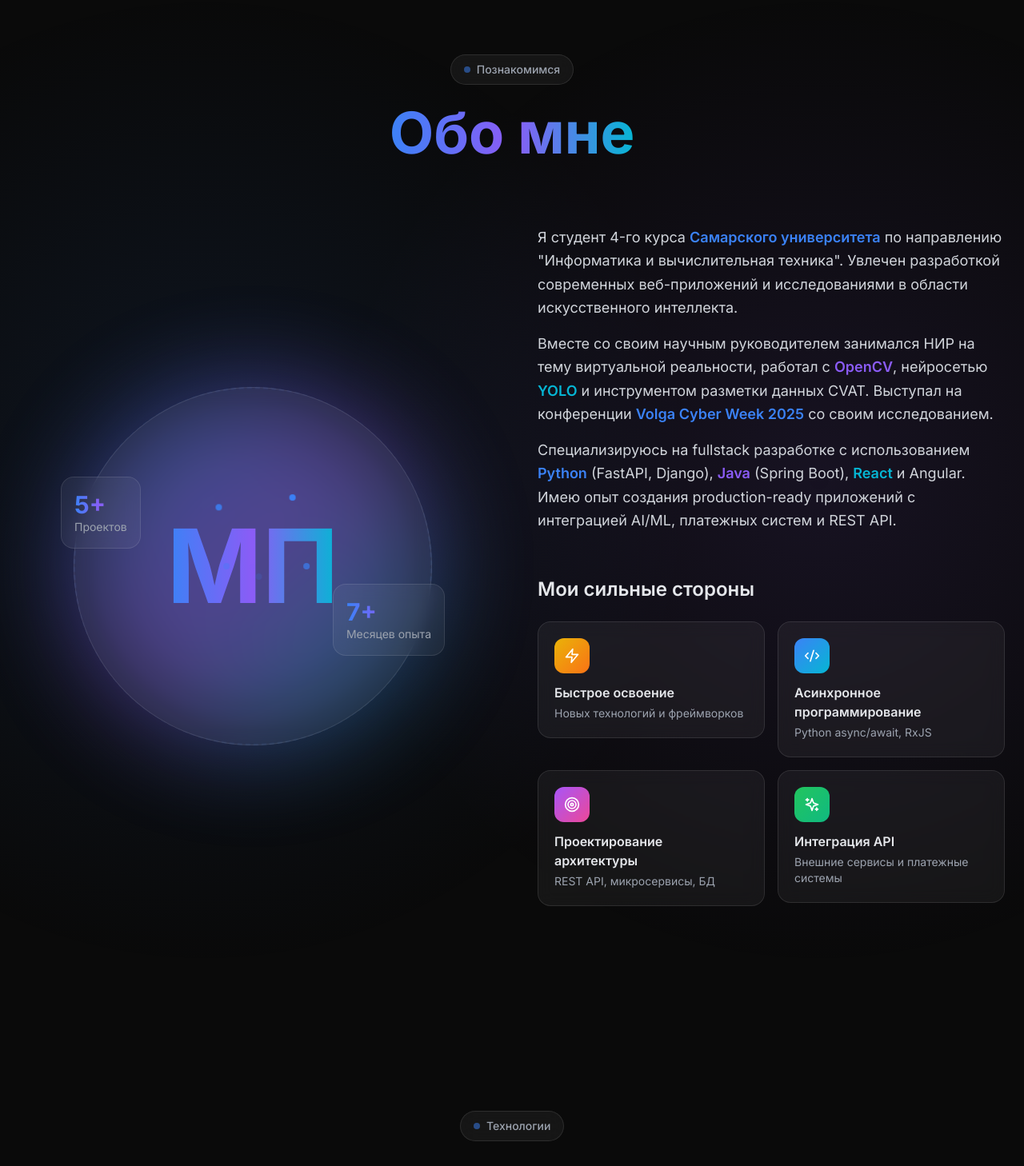
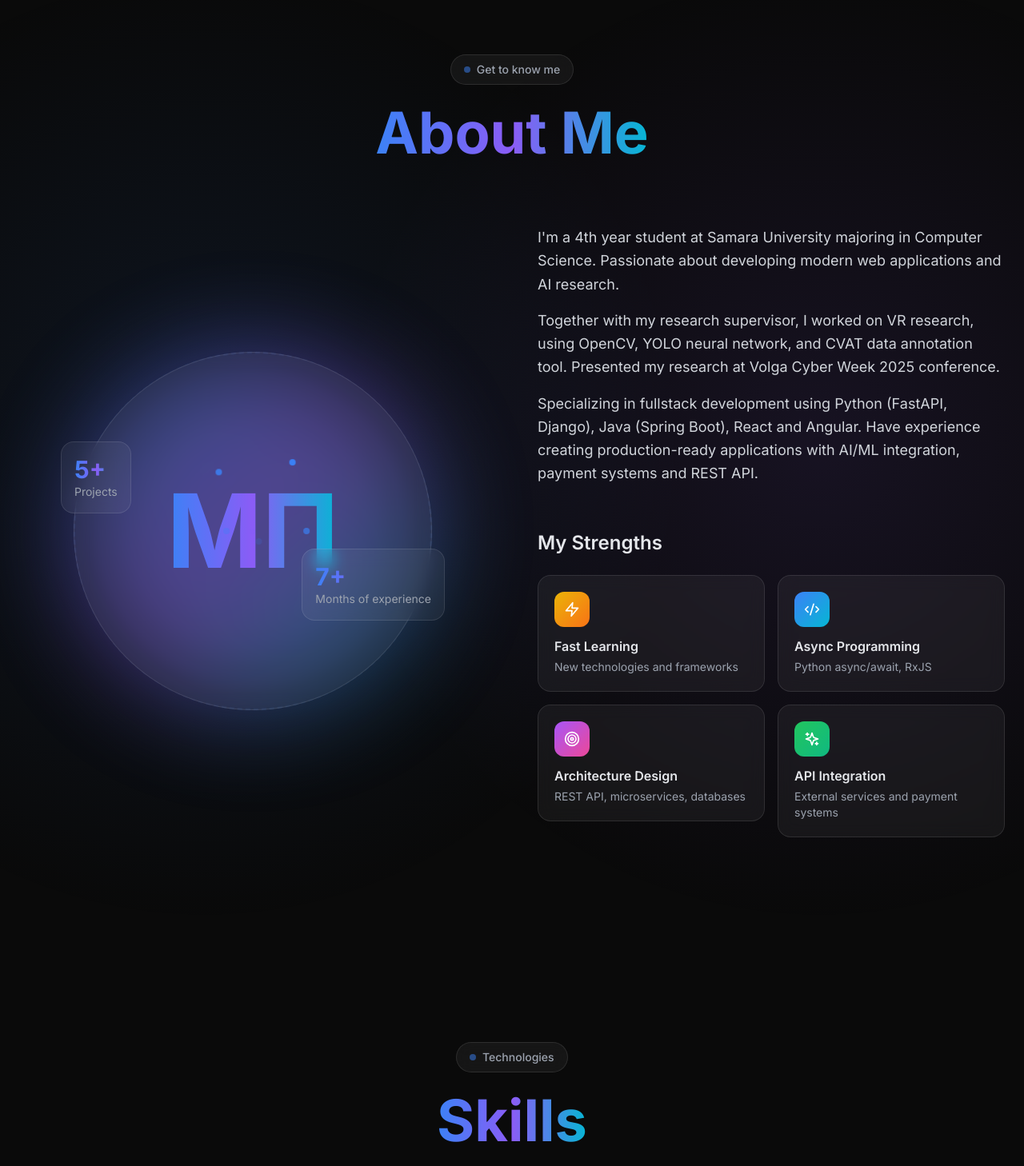
Before and after one commit to pakhomovmd/portfolio-website, a Next.js app: page / in a window 1280 px wide. Shown: the part 860-2318 px from the top of the page at 80% size. Built offline with nearby package versions, Linux system fonts and the light colour scheme.

Commit message:
Translate all sections to EN/RU

```diff
--- a/components/sections/About.tsx
+++ b/components/sections/About.tsx
@@ -4,8 +4,10 @@ import { motion, useScroll, useTransform } from 'framer-motion'
 import { useInView } from 'framer-motion'
 import { useRef } from 'react'
 import { Code2, Sparkles, Zap, Target } from 'lucide-react'
+import { useLanguage } from '@/contexts/LanguageContext'
 
 export default function About() {
+  const { t } = useLanguage()
   const ref = useRef(null)
   const isInView = useInView(ref, { once: true, margin: '-100px' })
 
@@ -19,26 +21,26 @@ export default function About() {
   const strengths = [
     {
       icon: Zap,
-      title: 'Быстрое освоение',
-      description: 'Новых технологий и фреймворков',
+      title: t.about.strengths.learning.title,
+      description: t.about.strengths.learning.description,
       gradient: 'from-yellow-500 to-orange-500'
     },
     {
       icon: Code2,
-      title: 'Асинхронное программирование',
-      description: 'Python async/await, RxJS',
+      title: t.about.strengths.async.title,
+      description: t.about.strengths.async.description,
       gradient: 'from-blue-500 to-cyan-500'
     },
     {
       icon: Target,
-      title: 'Проектирование архитектуры',
-      description: 'REST API, микросервисы, БД',
+      title: t.about.strengths.architecture.title,
+      description: t.about.strengths.architecture.description,
       gradient: 'from-purple-500 to-pink-500'
     },
     {
       icon: Sparkles,
-      title: 'Интеграция API',
-      description: 'Внешние сервисы и платежные системы',
+      title: t.about.strengths.integration.title,
+      description: t.about.strengths.integration.description,
       gradient: 'from-green-500 to-emerald-500'
     }
   ]
@@ -65,7 +67,7 @@ export default function About() {
               className="inline-flex items-center gap-2 px-4 py-2 glass rounded-full mb-6"
             >
               <span className="w-2 h-2 bg-primary rounded-full animate-pulse" />
-              <span className="text-sm font-medium text-gray-400">Познакомимся</span>
+              <span className="text-sm font-medium text-gray-400">{t.about.badge}</span>
             </motion.div>
 
             <motion.h2
@@ -74,7 +76,7 @@ export default function About() {
               transition={{ delay: 0.3, duration: 0.8 }}
               className="text-5xl md:text-7xl font-bold mb-6"
             >
-              <span className="gradient-text">Обо мне</span>
+              <span className="gradient-text">{t.about.title}</span>
             </motion.h2>
           </div>
 
@@ -142,7 +144,7 @@ export default function About() {
                   className="absolute -left-4 top-1/4 glass p-4 rounded-2xl border border-white/10"
                 >
                   <div className="text-3xl font-bold gradient-text">5+</div>
-                  <div className="text-sm text-gray-400">Проектов</div>
+                  <div className="text-sm text-gray-400">{t.about.projects}</div>
                 </motion.div>
 
                 <motion.div
@@ -152,7 +154,7 @@ export default function About() {
                   className="absolute -right-4 bottom-1/4 glass p-4 rounded-2xl border border-white/10"
                 >
                   <div className="text-3xl font-bold gradient-text">7+</div>
-                  <div className="text-sm text-gray-400">Месяцев опыта</div>
+                  <div className="text-sm text-gray-400">{t.about.experience}</div>
                 </motion.div>
               </div>
             </motion.div>
@@ -171,9 +173,7 @@ export default function About() {
                   transition={{ delay: 0.7 }}
                   className="text-lg text-gray-300 leading-relaxed"
                 >
-                  Я студент 4-го курса <span className="text-primary font-semibold">Самарского университета</span> по направлению
-                  &quot;Информатика и вычислительная техника&quot;. Увлечен разработкой современных веб-приложений
-                  и исследованиями в области искусственного интеллекта.
+                  {t.about.paragraph1}
                 </motion.p>
 
                 <motion.p
@@ -182,10 +182,7 @@ export default function About() {
                   transition={{ delay: 0.8 }}
                   className="text-lg text-gray-300 leading-relaxed"
                 >
-                  Вместе со своим научным руководителем занимался НИР на тему виртуальной реальности,
-                  работал с <span className="text-secondary font-semibold">OpenCV</span>, нейросетью <span className="text-accent font-semibold">YOLO</span> и
-                  инструментом разметки данных CVAT. Выступал на конференции{' '}
-                  <span className="text-primary font-semibold">Volga Cyber Week 2025</span> со своим исследованием.
+                  {t.about.paragraph2}
                 </motion.p>
 
                 <motion.p
@@ -194,11 +191,7 @@ export default function About() {
                   transition={{ delay: 0.9 }}
                   className="text-lg text-gray-300 leading-relaxed"
                 >
-                  Специализируюсь на fullstack разработке с использованием{' '}
-                  <span className="text-primary font-semibold">Python</span> (FastAPI, Django),{' '}
-                  <span className="text-secondary font-semibold">Java</span> (Spring Boot),{' '}
-                  <span className="text-accent font-semibold">React</span> и Angular.
-                  Имею опыт создания production-ready приложений с интеграцией AI/ML, платежных систем и REST API.
+                  {t.about.paragraph3}
                 </motion.p>
               </div>
 
@@ -210,7 +203,7 @@ export default function About() {
                   transition={{ delay: 1 }}
                   className="text-2xl font-semibold mb-6 text-gray-200"
                 >
-                  Мои сильные стороны
+                  {t.about.strengthsTitle}
                 </motion.h3>
 
                 <div className="grid sm:grid-cols-2 gap-4">
--- a/components/sections/Contact.tsx
+++ b/components/sections/Contact.tsx
@@ -4,8 +4,10 @@ import { motion } from 'framer-motion'
 import { useInView } from 'framer-motion'
 import { useRef, useState } from 'react'
 import { Mail, Phone, MapPin, Send, CheckCircle, AlertCircle } from 'lucide-react'
+import { useLanguage } from '@/contexts/LanguageContext'
 
 export default function Contact() {
+  const { t } = useLanguage()
   const ref = useRef(null)
   const isInView = useInView(ref, { once: true, margin: '-100px' })
   const [formData, setFormData] = useState({
--- a/components/sections/Projects.tsx
+++ b/components/sections/Projects.tsx
@@ -4,6 +4,7 @@ import { motion, useScroll, useTransform } from 'framer-motion'
 import { useInView } from 'framer-motion'
 import { useRef, useState } from 'react'
 import { Github, ExternalLink, ArrowUpRight } from 'lucide-react'
+import { useLanguage } from '@/contexts/LanguageContext'
 
 const projects = [
   {
@@ -192,6 +193,7 @@ function ProjectCard({ project, index }: { project: typeof projects[0], index: n
 }
 
 export default function Projects() {
+  const { t } = useLanguage()
   const ref = useRef(null)
   const isInView = useInView(ref, { once: true, margin: '-100px' })
 
@@ -217,7 +219,7 @@ export default function Projects() {
               className="inline-flex items-center gap-2 px-4 py-2 glass rounded-full mb-6"
             >
               <span className="w-2 h-2 bg-primary rounded-full animate-pulse" />
-              <span className="text-sm font-medium text-gray-400">Избранные проекты</span>
+              <span className="text-sm font-medium text-gray-400">{t.projects.badge}</span>
             </motion.div>
 
             <motion.h2
@@ -226,7 +228,7 @@ export default function Projects() {
               transition={{ delay: 0.3, duration: 0.8 }}
               className="text-5xl md:text-7xl font-bold mb-6"
             >
-              <span className="gradient-text">Мои проекты</span>
+              <span className="gradient-text">{t.projects.title}</span>
             </motion.h2>
 
             <motion.p
@@ -235,7 +237,7 @@ export default function Projects() {
               transition={{ delay: 0.4, duration: 0.8 }}
               className="text-xl text-gray-400 max-w-2xl mx-auto"
             >
-              Коллекция проектов, демонстрирующих мои навыки в fullstack разработке, AI/ML и современных технологиях
+              {t.projects.description}
             </motion.p>
           </div>
 
@@ -261,7 +263,7 @@ export default function Projects() {
               whileTap={{ scale: 0.95 }}
               className="inline-flex items-center gap-2 px-8 py-4 glass hover:bg-white/10 rounded-full font-semibold transition-all duration-300 group"
             >
-              <span>Посмотреть все на GitHub</span>
+              <span>{t.projects.viewAll}</span>
               <motion.span
                 animate={{ x: [0, 5, 0] }}
                 transition={{ duration: 1.5, repeat: Infinity }}
--- a/components/sections/Skills.tsx
+++ b/components/sections/Skills.tsx
@@ -3,6 +3,7 @@
 import { motion } from 'framer-motion'
 import { useInView } from 'framer-motion'
 import { useRef } from 'react'
+import { useLanguage } from '@/contexts/LanguageContext'
 
 const skillsData = {
   Backend: [
@@ -41,6 +42,7 @@ const skillsData = {
 }
 
 export default function Skills() {
+  const { t } = useLanguage()
   const ref = useRef(null)
   const isInView = useInView(ref, { once: true, margin: '-100px' })
 
@@ -62,7 +64,7 @@ export default function Skills() {
               className="inline-flex items-center gap-2 px-4 py-2 glass rounded-full mb-6"
             >
               <span className="w-2 h-2 bg-primary rounded-full animate-pulse" />
-              <span className="text-sm font-medium text-gray-400">Технологии</span>
+              <span className="text-sm font-medium text-gray-400">{t.skills.badge}</span>
             </motion.div>
 
             <motion.h2
@@ -71,7 +73,7 @@ export default function Skills() {
               transition={{ delay: 0.3, duration: 0.8 }}
               className="text-5xl md:text-7xl font-bold mb-6"
             >
-              <span className="gradient-text">Навыки</span>
+              <span className="gradient-text">{t.skills.title}</span>
             </motion.h2>
 
             <motion.p
@@ -80,7 +82,7 @@ export default function Skills() {
               transition={{ delay: 0.4, duration: 0.8 }}
               className="text-xl text-gray-400 max-w-2xl mx-auto"
             >
-              Технологии и инструменты, с которыми я работаю
+              {t.skills.description}
             </motion.p>
           </div>
 
@@ -122,7 +124,7 @@ export default function Skills() {
             transition={{ delay: 0.6, duration: 0.8 }}
             className="mt-16 text-center"
           >
-            <h3 className="text-2xl font-semibold mb-6 text-gray-400">Дополнительные технологии</h3>
+            <h3 className="text-2xl font-semibold mb-6 text-gray-400">{t.skills.additional}</h3>
             <div className="flex flex-wrap justify-center gap-3">
               {['REST API', 'JWT', 'OAuth', 'Webhook', 'Microservices', 'SPA', 'Async/Await', 'JUnit', 'JaCoCo', 'Telegram Bot API', 'Framer Motion', 'RxJS'].map((tech, index) => (
                 <motion.span
```
